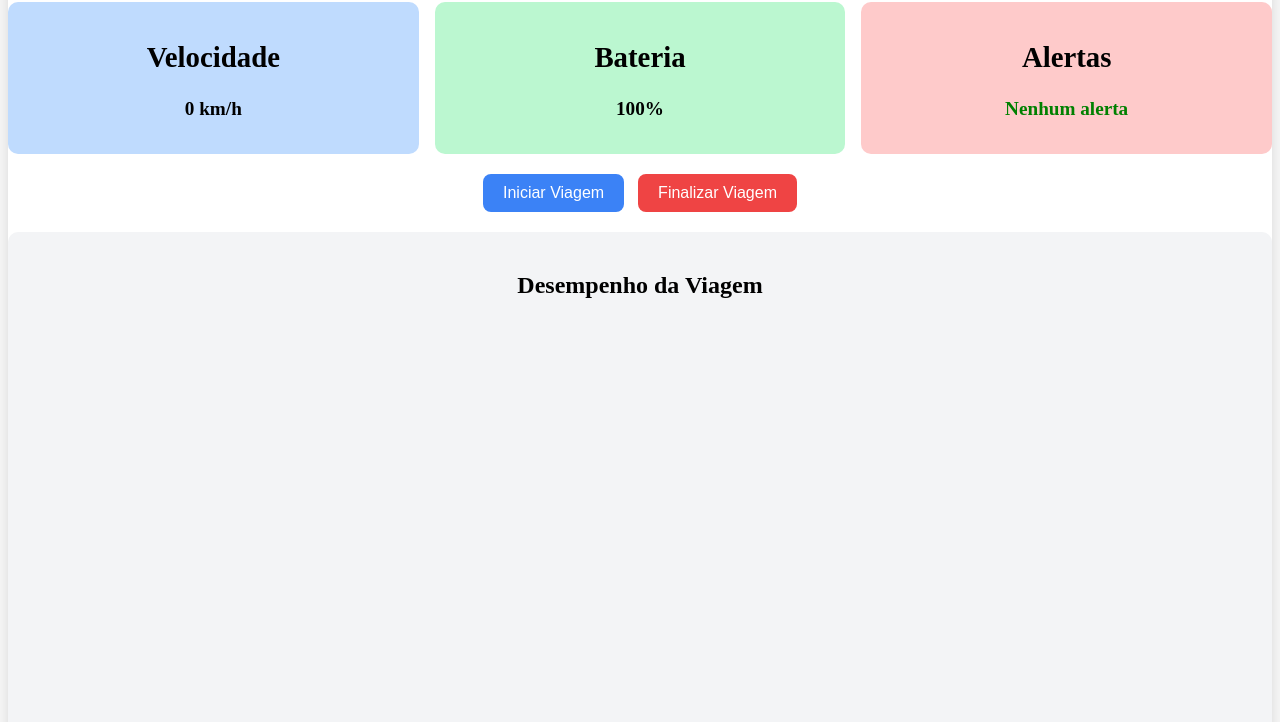
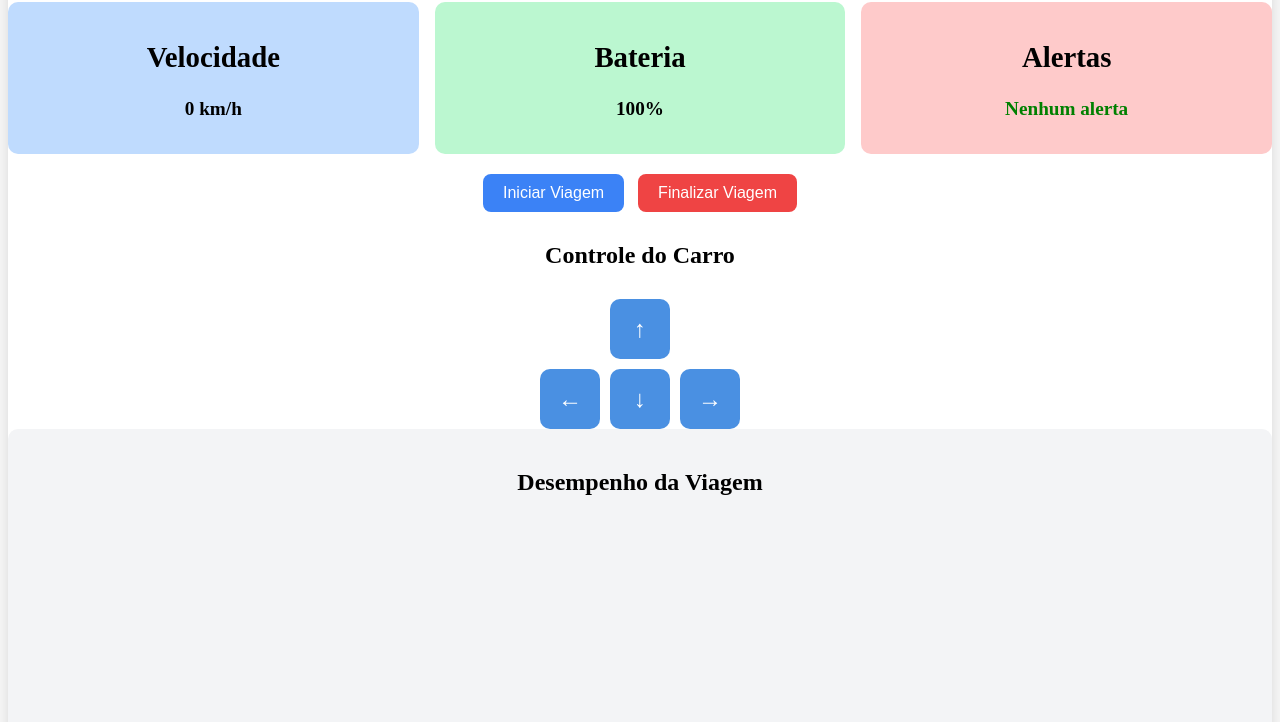
Before and after one commit to R4di0Uni/Project-Factory, a plain HTML site: page DashBoard/Dashboard.html in a window 1280 px wide. Shown: the part 78-800 px from the top of the page. Drawn offline with nearby package versions, Linux system fonts and the light colour scheme.

Commit message:
Controle do Carro

```diff
--- a/DashBoard/Dashboard.css
+++ b/DashBoard/Dashboard.css
@@ -97,3 +97,39 @@ th, td {
 th {
   background: #ddd;
 }
+
+
+/*DashBoard*/
+
+.pad-section {
+  margin-top: 30px;
+  text-align: center;
+}
+
+.pad {
+  display: inline-block;
+  margin-top: 10px;
+}
+
+.pad-row {
+  display: flex;
+  justify-content: center;
+  gap: 10px;
+  margin-top: 10px;
+}
+
+.pad-btn {
+  width: 60px;
+  height: 60px;
+  font-size: 24px;
+  border: none;
+  border-radius: 10px;
+  background-color: #4a90e2;
+  color: white;
+  cursor: pointer;
+  transition: background-color 0.2s ease;
+}
+
+.pad-btn:hover {
+  background-color: #357ABD;
+}
--- a/DashBoard/Dashboard.html
+++ b/DashBoard/Dashboard.html
@@ -6,6 +6,25 @@
   <title>Dashboard do Carro</title>
   <link rel="stylesheet" href="Dashboard.css">
   <script src="https://cdn.jsdelivr.net/npm/chart.js"></script>
+  <script>
+    function sendDirection(direction) {
+      fetch('http://localhost:3000/move', {
+        method: 'POST',
+        headers: {
+          'Content-Type': 'application/json',
+        },
+        body: JSON.stringify({ direction }),
+      })
+      .then(response => response.json())
+      .then(data => {
+        console.log(data.message);
+      })
+      .catch(error => {
+        console.error("Erro ao enviar comando:", error);
+      });
+    }
+  </script>
+
 </head>
 <body class="bg-gray-200">
 
@@ -34,6 +53,20 @@
       <button id="start-btn" onclick="startTravel()">Iniciar Viagem</button>
       <button id="stop-btn" onclick="stopTravel()" disabled>Finalizar Viagem</button>
     </div>
+
+    <!-- Controle do Carro -->
+<div class="pad-section">
+  <h2>Controle do Carro</h2>
+  <div class="pad">
+    <button onclick="sendDirection('up')" class="pad-btn up">↑</button>
+    <div class="pad-row">
+      <button onclick="sendDirection('left')" class="pad-btn left">←</button>
+      <button onclick="sendDirection('down')" class="pad-btn down">↓</button>
+      <button onclick="sendDirection('right')" class="pad-btn right">→</button>
+    </div>
+  </div>
+</div>
+
 
     <!-- Gráfico -->
     <div class="grafico">
--- a/WebServer/package.json
+++ b/WebServer/package.json
@@ -1,5 +1,6 @@
 {
   "dependencies": {
+    "cors": "^2.8.5",
     "express": "^4.21.2",
     "mqtt": "^5.11.0"
   }
--- a/WebServer/server.js
+++ b/WebServer/server.js
@@ -1,8 +1,12 @@
 const express = require("express");
+const cors = require("cors");
 const mqtt = require("mqtt");
 
 const app = express();
 const PORT = 3000;
+
+// Enable CORS for all routes
+app.use(cors());
 
 // MQTT Broker Connection
 const brokerUrl = "mqtt://localhost";
```
Also changed, not shown: 1 other file.
